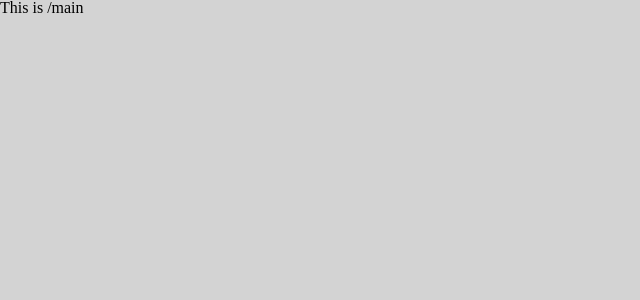
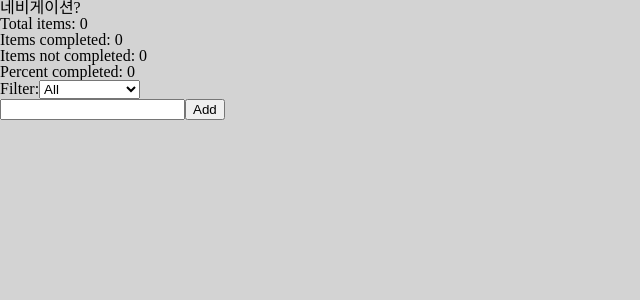
Before and after one commit to hyunjoogo/hambaknoon, a React (Create React App) app: page /main in a window 1280 px wide. Shown: the top 300 px of the page, without its empty margins (0-640 px from the left). Built offline with nearby package versions, Linux system fonts and the light colour scheme.

Commit message:
리코일 테스트

```diff
--- a/package.json
+++ b/package.json
@@ -15,8 +15,10 @@
     "eslint-plugin-testing-library": "^5.7.2",
     "react": "^18.2.0",
     "react-dom": "^18.2.0",
+    "react-modal": "^3.15.1",
     "react-router-dom": "^6.4.1",
     "react-scripts": "5.0.1",
+    "recoil": "^0.7.6",
     "sanitize.css": "^13.0.0",
     "styled-components": "^5.3.6",
     "typescript": "^4.8.4",
@@ -41,6 +43,7 @@
     ]
   },
   "devDependencies": {
+    "@types/react-modal": "^3.13.1",
     "@types/styled-components": "^5.1.26"
   }
 }
--- a/src/App.tsx
+++ b/src/App.tsx
@@ -2,12 +2,15 @@ import React from 'react';
 import {createGlobalStyle} from 'styled-components';
 
 import AppRouter from "./AppRouter";
+import {RecoilRoot} from "recoil";
 
 function App() {
-  return <>
-    <GlobalStyle/>
-    <AppRouter/>
-  </>;
+  return (
+    <RecoilRoot>
+      <GlobalStyle/>
+      <AppRouter/>
+    </RecoilRoot>
+  );
 }
 
 export default App;
@@ -51,6 +54,7 @@ export const GlobalStyle = createGlobalStyle`
     //user-select: none; // 텍스트 셀렉트 안되게
     -webkit-touch-callout: none; // 롱터치 막음
   }
+
   body {
     line-height: 1;
     height: calc(var(--vh, 1vh) * 100);
--- a/src/AppRouter.tsx
+++ b/src/AppRouter.tsx
@@ -5,14 +5,19 @@ import Navigation from "./component/Navigation";
 import Member from "./member/Member";
 import MemberInfo from "./member/MemberInfo";
 import SignUp from "./signup/SignUp";
+import TodoList from "./RecoilTest/TodoList";
+
 
 const AppRouter = () => {
+  // TODO Lazy Loading으로 바꿀 것
   return (
     <>
       <BrowserRouter>
+        <>
           <Navigation/>
           <Routes>
-          <Route path="/main" element={<Test/>}/>
+            <Route path="/main" element={<TodoList/>}/>
+            {/*<Route path="/modal" element={<ModalTest/>}/>*/}
             <Route path="/login" element={<Test/>}/>
             <Route path="/signup" element={<SignUp/>}/>
 
@@ -22,6 +27,7 @@ const AppRouter = () => {
             </Route>
             <Route path="*" element={<Navigate replace to="/login"/>}/>
           </Routes>
+        </>
       </BrowserRouter>
     </>
   );
--- /dev/null
+++ b/src/RecoilTest/TodoList.tsx
@@ -0,0 +1,195 @@
+import React, {ChangeEvent, useState} from 'react';
+import {atom, selector, useRecoilState, useRecoilValue, useSetRecoilState} from "recoil";
+
+
+interface TodoTypes {
+  id: number;
+  text: string;
+  isComplete: boolean;
+}
+
+const todoListState = atom<TodoTypes[]>({
+  key: 'todoListState',
+  default: [],
+});
+
+const todoListFilterState = atom({
+  key: 'todoListFilterState',
+  default: 'Show All',
+});
+
+const filteredTodoListState = selector({
+  key: 'filteredTodoListState',
+  get: ({get}) => {
+    const filter = get(todoListFilterState);
+    const list = get(todoListState);
+
+    switch (filter) {
+      case 'Show Completed':
+        return list.filter((item) => item.isComplete);
+      case 'Show Uncompleted':
+        return list.filter((item) => !item.isComplete);
+      default:
+        return list;
+    }
+  },
+});
+
+const todoListStatsState = selector({
+  key: 'todoListStatsState',
+  get: ({get}) => {
+    const todoList = get(todoListState);
+    const totalNum = todoList.length;
+    const totalCompletedNum = todoList.filter((item) => item.isComplete).length;
+    const totalUncompletedNum = totalNum - totalCompletedNum;
+    const percentCompleted = totalNum === 0 ? 0 : totalCompletedNum / totalNum;
+
+    return {
+      totalNum,
+      totalCompletedNum,
+      totalUncompletedNum,
+      percentCompleted,
+    };
+  },
+});
+
+function TodoItemCreator() {
+  const [inputValue, setInputValue] = useState('');
+  const setTodoList = useSetRecoilState<TodoTypes[]>(todoListState);
+
+  const addItem = () => {
+    setTodoList((oldTodoList) => [
+      ...oldTodoList,
+      {
+        id: getId(),
+        text: inputValue,
+        isComplete: false,
+      },
+    ]);
+    setInputValue('');
+  };
+
+  const onChange = ({target: {value}}: ChangeEvent<HTMLInputElement>) => {
+    setInputValue(value);
+  };
+
+  return (
+    <div>
+      <input type="text" value={inputValue} onChange={onChange}/>
+      <button onClick={addItem}>Add</button>
+    </div>
+  );
+}
+
+// 고유한 Id 생성을 위한 유틸리티
+let id = 0;
+
+function getId() {
+  return id++;
+}
+
+function TodoItem({item}: { item: TodoTypes }) {
+  const [todoList, setTodoList] = useRecoilState(todoListState);
+  const index = todoList.findIndex((listItem) => listItem === item);
+
+  const editItemText = ({target: {value}}: ChangeEvent<HTMLInputElement>) => {
+    const newList = replaceItemAtIndex(todoList, index, {
+      ...item,
+      text: value,
+    });
+
+    setTodoList(newList);
+  };
+
+  const toggleItemCompletion = () => {
+    const newList = replaceItemAtIndex(todoList, index, {
+      ...item,
+      isComplete: !item.isComplete,
+    });
+
+    setTodoList(newList);
+  };
+
+  const deleteItem = () => {
+    const newList = removeItemAtIndex(todoList, index);
+
+    setTodoList(newList);
+  };
+
+  return (
+    <div>
+      <input type="text" value={item.text} onChange={editItemText}/>
+      <input
+        type="checkbox"
+        checked={item.isComplete}
+        onChange={toggleItemCompletion}
+      />
+      <button onClick={deleteItem}>X</button>
+    </div>
+  );
+}
+
+function replaceItemAtIndex(arr: TodoTypes[], index: number, newValue: TodoTypes): TodoTypes[] {
+  return [...arr.slice(0, index), newValue, ...arr.slice(index + 1)];
+}
+
+function removeItemAtIndex(arr: TodoTypes[], index: number) {
+  return [...arr.slice(0, index), ...arr.slice(index + 1)];
+}
+
+function TodoListFilters() {
+  const [filter, setFilter] = useRecoilState(todoListFilterState);
+
+  const updateFilter = ({target: {value}} : ChangeEvent<HTMLSelectElement>) => {
+    setFilter(value);
+  };
+
+  return (
+    <>
+      Filter:
+      <select value={filter} onChange={updateFilter}>
+        <option value="Show All">All</option>
+        <option value="Show Completed">Completed</option>
+        <option value="Show Uncompleted">Uncompleted</option>
+      </select>
+    </>
+  );
+}
+
+function TodoListStats() {
+  const {
+    totalNum,
+    totalCompletedNum,
+    totalUncompletedNum,
+    percentCompleted,
+  } = useRecoilValue(todoListStatsState);
+
+  const formattedPercentCompleted = Math.round(percentCompleted * 100);
+
+  return (
+    <ul>
+      <li>Total items: {totalNum}</li>
+      <li>Items completed: {totalCompletedNum}</li>
+      <li>Items not completed: {totalUncompletedNum}</li>
+      <li>Percent completed: {formattedPercentCompleted}</li>
+    </ul>
+  );
+}
+
+const TodoList = () => {
+  const todoList = useRecoilValue(filteredTodoListState);
+
+  return (
+    <>
+       <TodoListStats />
+       <TodoListFilters />
+      <TodoItemCreator/>
+
+      {todoList.map((todoItem) => (
+        <TodoItem key={todoItem.id} item={todoItem}/>
+      ))}
+    </>
+  );
+};
+
+export default TodoList;
--- a/src/component/Button.tsx
+++ b/src/component/Button.tsx
@@ -1,6 +1,9 @@
 import React, {ReactNode} from 'react';
 import styled from "styled-components";
 
+type Button = {
+
+}
 
 interface ButtonProps {
   children: ReactNode,
--- a/src/component/Navigation.tsx
+++ b/src/component/Navigation.tsx
@@ -3,7 +3,7 @@ import React from 'react';
 const Navigation = () => {
   return (
     <div>
-
+      네비게이션?
     </div>
   );
 };
--- a/src/signup/SignUp.tsx
+++ b/src/signup/SignUp.tsx
@@ -71,6 +71,12 @@ const SignUp = () => {
     // 이후 담벼락 생성 페이지로 이동
   }
 
+  const callModal = () => {
+    // 모달을 인스턴스를 만든다.
+    // 내용을 push한다.
+
+  }
+
   return (
     <form onSubmit={onSubmit}>
       <LabelInput>
@@ -110,6 +116,7 @@ const SignUp = () => {
         type="submit"
         disabled={!(isId && isPassword && isPasswordConfirm)}
       >회원가입</Button>
+      <Button onClick={callModal}> 모달 테스트 </Button>
     </form>
   );
 };
```
Also changed, not shown: src/dialog/DialogManager.tsx (added, +35 -0 lines), src/hooks/useInput.tsx (deleted, +0 -11 lines), 1 other file (tests, documents, lock files or other folders). Lines whose indentation alone changed are shown as unchanged.
